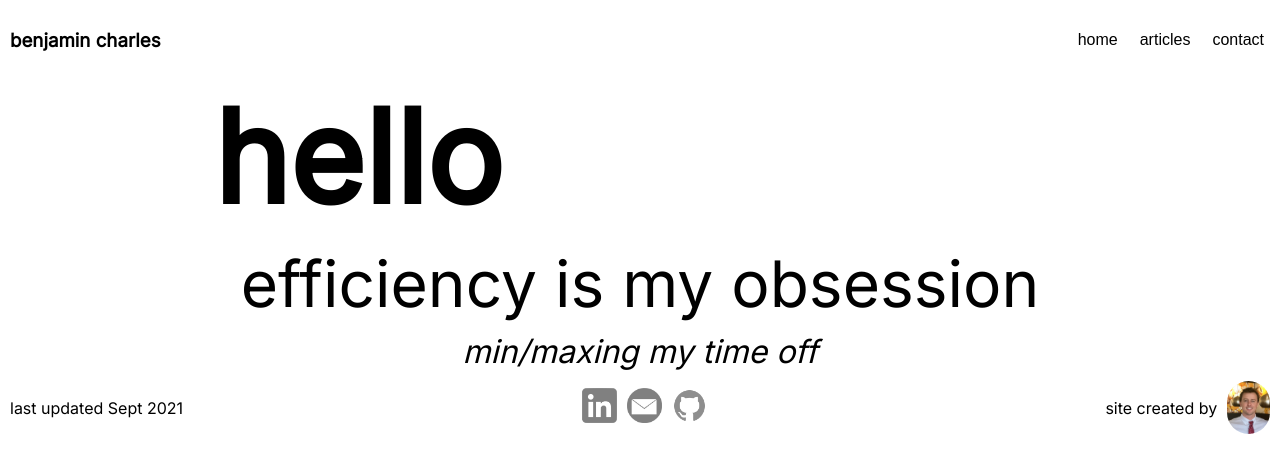
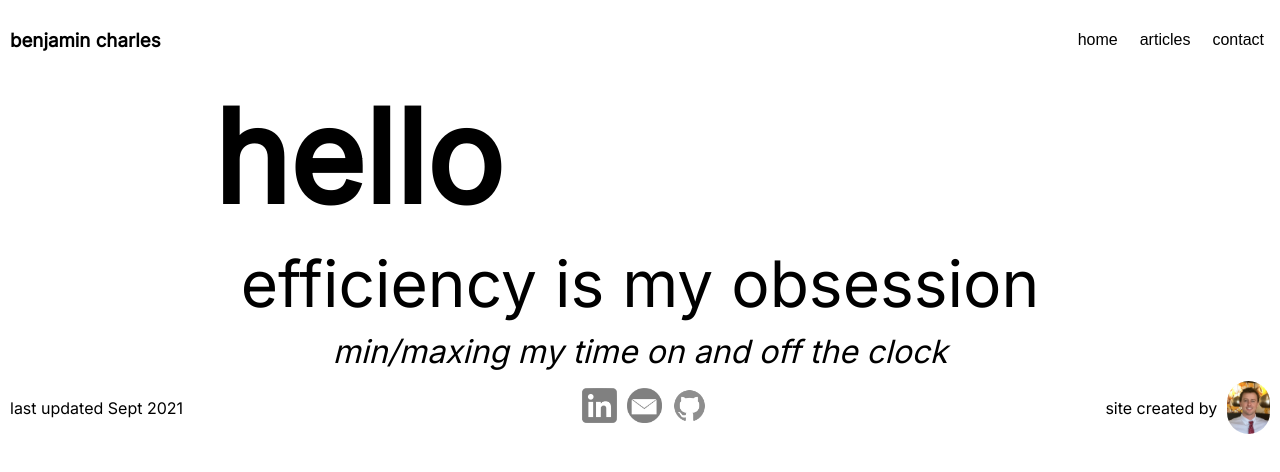
Before and after one commit to rxeuphoria/personal-site, a React (Create React App) app: page / in a window 1280 px wide. Shown: the top 472 px of the page. Built offline with nearby package versions, Linux system fonts and the light colour scheme.

Commit message:
reworded subtitle on homepage

```diff
--- a/src/App.js
+++ b/src/App.js
@@ -20,7 +20,7 @@ function App() {
       navtitle: "home",
       maintitle: "hello",
       subtitle: "efficiency is my obsession",
-      subtext: "min/maxing my time off",
+      subtext: "min/maxing my time on and off the clock",
     },
     {
       index: 1,
```
